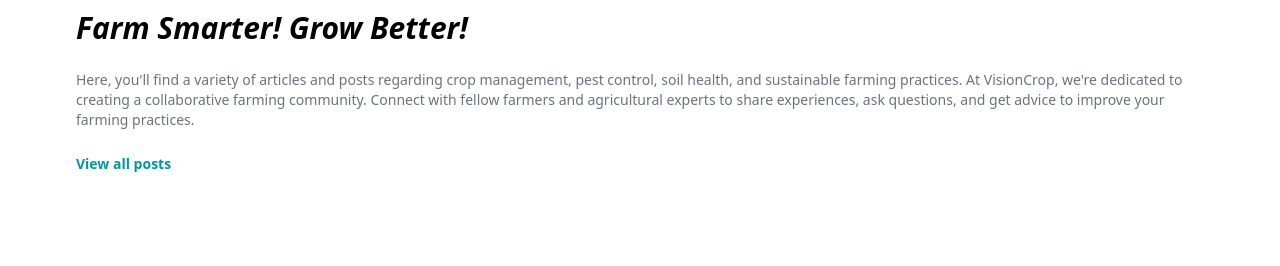
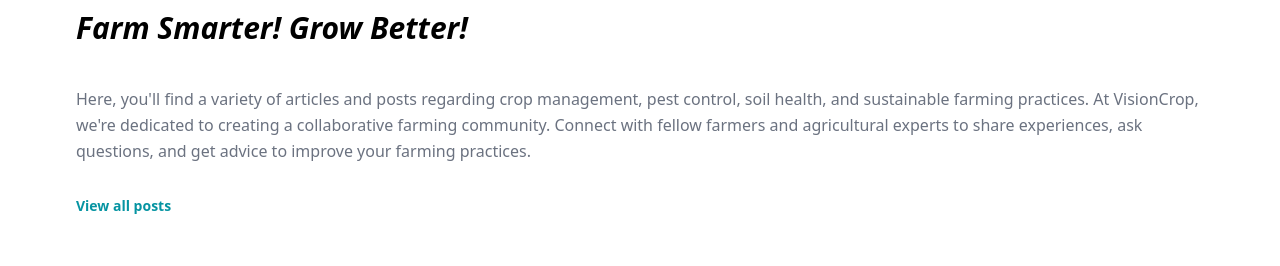
Before and after one commit to VisionCrop/deployment, a React (Vite) app in the folder my-react-app/: page / in a window 1280 px wide. Shown: the part 266-532 px from the top of the page. Built offline with nearby package versions, Linux system fonts and the light colour scheme; no server answers.

Commit message:
Update Home.jsx

```diff
--- a/my-react-app/src/Pages/Home.jsx
+++ b/my-react-app/src/Pages/Home.jsx
@@ -22,7 +22,7 @@
     <h1 className='text-3xl font-bold lg:text-6xl'>Welcome to VisionCrop</h1>
     <h6 className='text-1.5xl font-bold lg:text-3xl mt-2 lg:mt-4'><em>Farm Smarter! Grow Better!</em></h6>
 
-    <p className='text-gray-500 text-xs sm:text-sm'>
+    <p className='text-md text-gray-500 mt-4 leading-relaxed'>
       Here, you'll find a variety of articles and posts regarding crop management, pest control, soil health,
       and sustainable farming practices. At VisionCrop, we're dedicated to creating a collaborative farming community.
       Connect with fellow farmers and agricultural experts to share experiences, ask questions, and get advice
@@ -31,7 +31,7 @@
 
     <Link
       to='/search'
-      className='text-xs sm:text-sm text-teal-500 font-bold hover:underline'     >
+      className='text-xs sm:text-sm text-teal-500 font-bold hover:underline mt-2'     >
       View all posts
     </Link>
   </div>
```
